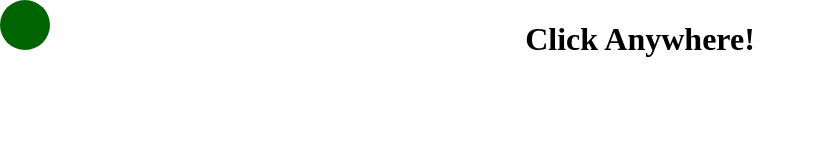
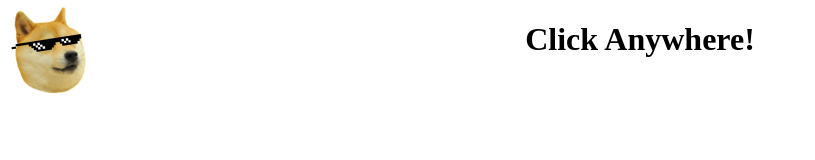
Before and after one commit to alexdarmos/dom-exercise-03, a plain HTML site: page index.html in a window 1280 px wide. Shown: the whole page, without its empty margins (0-815 px from the left). Drawn offline with Linux system fonts and the light colour scheme.

Commit message:
doge so cool. wow.

```diff
--- a/main.css
+++ b/main.css
@@ -3,11 +3,18 @@ h1 {
 }
 
 #circle {
-    background-color: darkgreen;
-    height: 50px;
-    width: 50px;
+    /* background-color: darkgreen; */
+    height: 100px;
+    width: 100px;
     border-radius: 100%;
     position: absolute;
     top: 0px;
     left: 0px;
+    background-image: url("doge-cool.png");
+    background-repeat: no-repeat;
+    background-size: 100px;
 }
+
+/* body{
+    background-image: url("doge-cool.png");
+} */
```
Also changed, not shown: doge-cool.png (added).
